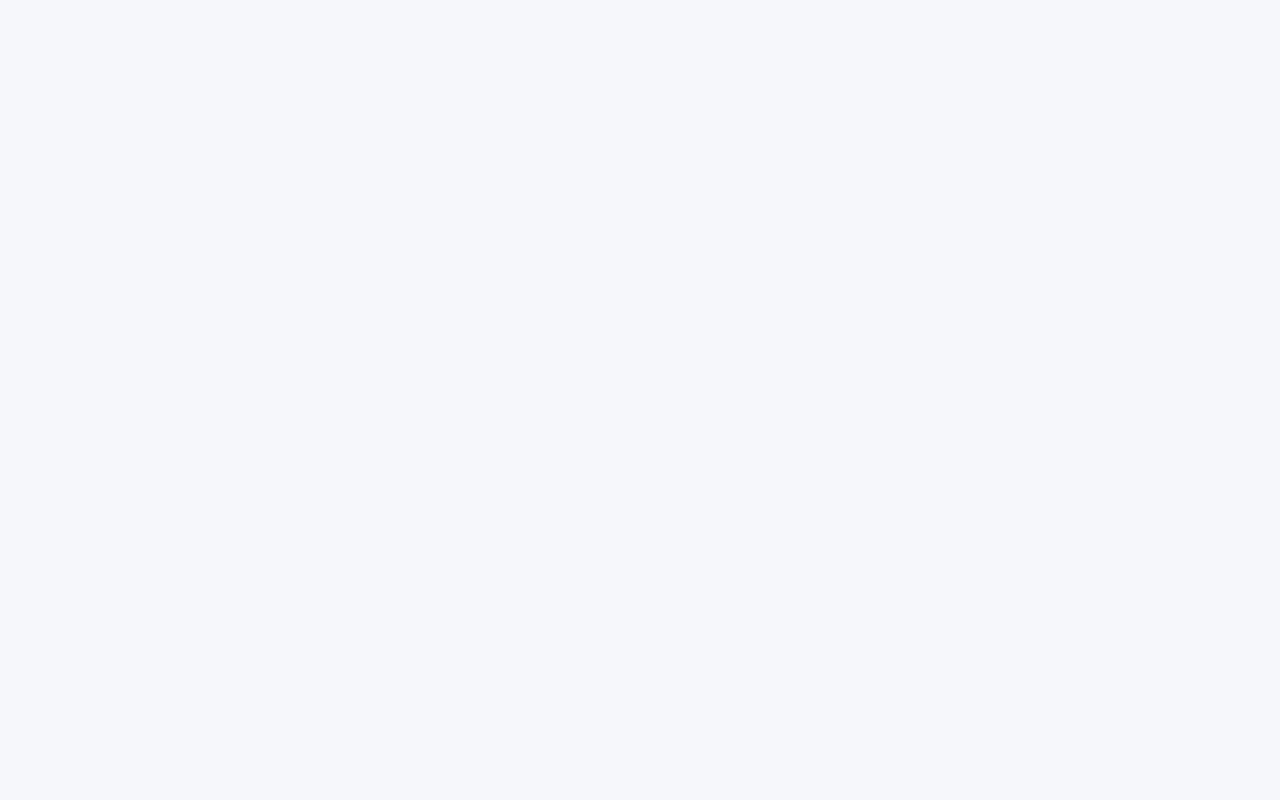
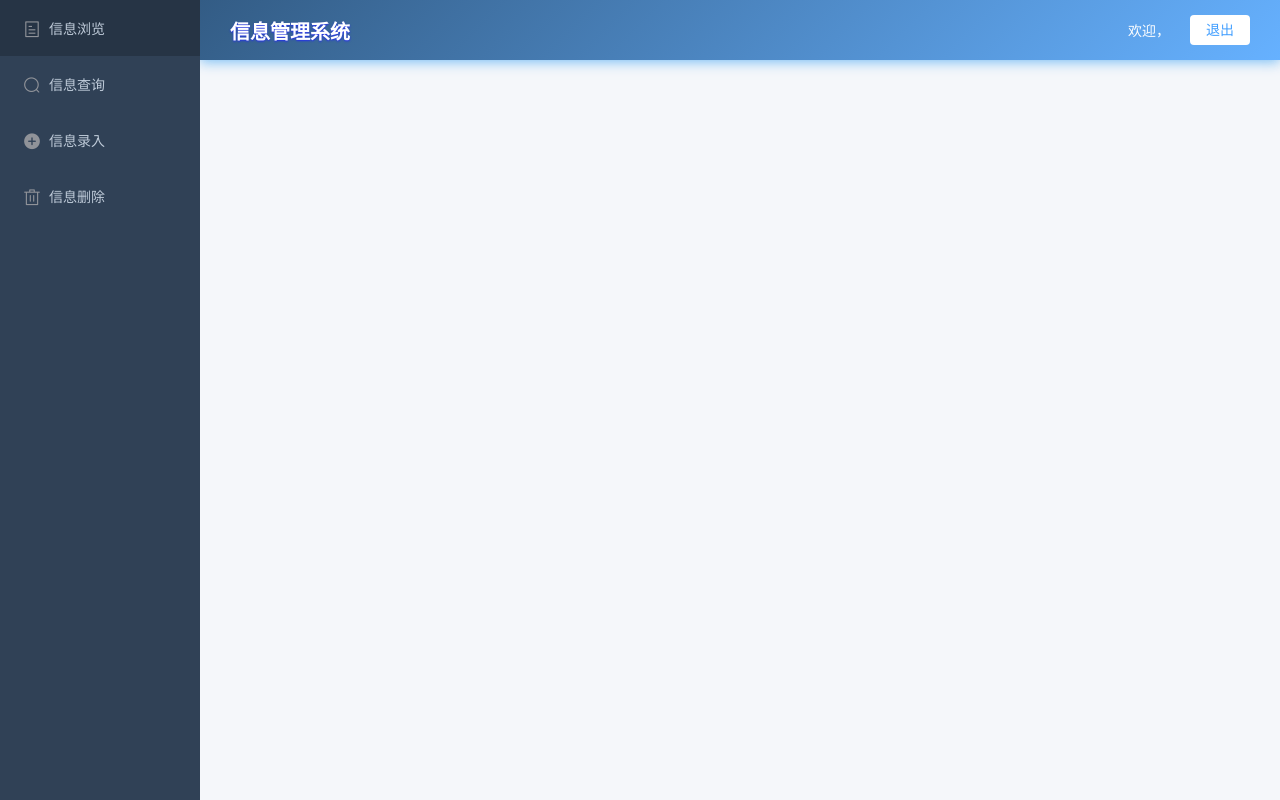
Before and after one commit to Yzenghui/information-management-system, a Vue app in the folder frontend/: page /add in a window 1280 px wide. Built offline with nearby package versions, Linux system fonts and the light colour scheme.

Commit message:
feat: 完成主布局框架Layout组件
- 添加侧边栏导航菜单（信息浏览、查询、录入、删除）
- 实现顶部导航栏（用户欢迎信息、退出登录功能）
- 完善主内容区域布局和欢迎页面
- 优化整体样式和交互效果

```diff
--- a/frontend/src/router/index.js
+++ b/frontend/src/router/index.js
@@ -1,22 +1,16 @@
 import Vue from "vue";
 import VueRouter from "vue-router";
-import HomeView from "../views/HomeView.vue";
 import UserLogin from "../views/Login.vue";
 
 Vue.use(VueRouter);
 
 const routes = [
   {
-    path: "/",
-    name: "home",
-    component: HomeView,
-    // meta 字段用于存储路由的额外信息（如权限要求）
-    meta: { requiresAuth: true }, // 需要登录
-  },
-  {
+    // path和name是访问同一component的两种不同标识符。
     path: "/login",
     name: "login",
     component: UserLogin,
+    // meta 字段用于存储路由的额外信息（如权限要求）
     meta: { requiresAuth: false }, // 不需要登录
   },
   {
@@ -26,19 +20,43 @@ const routes = [
     meta: { requiresAuth: false }, // 不需要登录
   },
   {
-    path: "/about",
-    name: "about",
-    // About 路由使用懒加载，优化性能
-    component: () => import("../views/AboutView.vue"),
-    meta: { requiresAuth: true },
+    path: "/",
+    name: "layout",
+    // @ 是 webpack 配置的别名，指向 /src
+    component: () => import("@/views/Layout.vue"),
+    meta: { requiresAuth: true }, // 需要登录
+    // 嵌套路由
+    children: [
+      {
+        // children的path是相对于父路径的，所以不要写开头斜杠
+        path: "browse",
+        name: "browse",
+        component: () => import("@/views/Browse.vue"),
+      },
+      {
+        path: "query",
+        name: "query",
+        component: () => import("@/views/Query.vue"),
+      },
+      {
+        path: "add",
+        name: "add",
+        component: () => import("@/views/Add.vue"),
+      },
+      {
+        path: "delete",
+        name: "delete",
+        component: () => import("@/views/Delete.vue"),
+      },
+    ],
   },
 ];
 
 // 创建路由实例创建路由实例
 const router = new VueRouter({
-  mode: "history",            // 使用 HTML5 History 模式（URL 没有 #）
+  mode: "history", // 使用 HTML5 History 模式（URL 没有 #）
   base: process.env.BASE_URL, // 基础路径，通常用于子目录部署
-  routes,                     // 传入前面定义的路由配置
+  routes, // 传入前面定义的路由配置
 });
 
 // 路由守卫 - 登录状态检查
@@ -52,7 +70,7 @@ router.beforeEach((to, from, next) => {
   if (to.meta.requiresAuth && !isLoggedIn) {
     // 需要登录但未登录，跳转到登录页
     next("/login");
-  } else if ((to.path === '/login' || to.path === '/register') && isLoggedIn) {
+  } else if ((to.path === "/login" || to.path === "/register") && isLoggedIn) {
     // 已登录但访问登录页或注册页，跳转到首页
     next("/");
   } else {
--- a/frontend/src/views/AboutView.vue
+++ /dev/null
@@ -1,5 +0,0 @@
-<template>
-  <div class="about">
-    <h1>This is an about page</h1>
-  </div>
-</template>
--- /dev/null
+++ b/frontend/src/views/Add.vue
@@ -0,0 +1,11 @@
+<template>
+    <div>
+
+    </div>
+</template>
+
+<script>
+export default {
+    name: "AddPage"
+}
+</script>
--- /dev/null
+++ b/frontend/src/views/Browse.vue
@@ -0,0 +1,11 @@
+<template>
+    <div>
+
+    </div>
+</template>
+
+<script>
+export default {
+    name: "BrowsePage"
+}
+</script>
--- /dev/null
+++ b/frontend/src/views/Delete.vue
@@ -0,0 +1,11 @@
+<template>
+    <div>
+
+    </div>
+</template>
+
+<script>
+export default {
+    name: "DeletePage"
+}
+</script>
--- a/frontend/src/views/HomeView.vue
+++ /dev/null
@@ -1,18 +0,0 @@
-<template>
-  <div class="home">
-    <img alt="Vue logo" src="../assets/logo.png">
-    <HelloWorld msg="Welcome to Your Vue.js App"/>
-  </div>
-</template>
-
-<script>
-// @ is an alias to /src
-import HelloWorld from '@/components/HelloWorld.vue'
-
-export default {
-  name: 'HomeView',
-  components: {
-    HelloWorld
-  }
-}
-</script>
--- /dev/null
+++ b/frontend/src/views/Layout.vue
@@ -0,0 +1,180 @@
+<template>
+  <el-container>
+    <!-- 侧边栏 -->
+    <!-- width写在属性可优于组件默认CSS与自定义CSS 显示，避免被覆盖 -->
+    <el-aside width="200px" class="sidebar">
+      <!-- router：启用vue-router导航，点击菜单自动跳转 -->
+      <!-- index：指定跳转的路由路径，对应router/index.js中的path -->
+      <!-- i标签是Element UI的图标组件 -->
+      <el-menu router class="menu">
+        <el-menu-item index="/browse">
+          <i class="el-icon-tickets"></i>
+          <span>信息浏览</span>
+        </el-menu-item>
+
+        <el-menu-item index="/query">
+          <i class="el-icon-search"></i>
+          <span>信息查询</span>
+        </el-menu-item>
+
+        <el-menu-item index="/add">
+          <i class="el-icon-circle-plus"></i>
+          <span>信息录入</span>
+        </el-menu-item>
+
+        <el-menu-item index="/delete">
+          <i class="el-icon-delete"></i>
+          <span>信息删除</span>
+        </el-menu-item>
+      </el-menu>
+    </el-aside>
+
+    <el-container>
+      <!-- 顶部导航 -->
+      <el-header class="header">
+        <div class="header-left">
+          <span>信息管理系统</span>
+        </div>
+
+        <div class="header-right">
+          <span>欢迎，{{ username }}</span>
+          <el-button @click="logout">退出</el-button>
+        </div>
+      </el-header>
+
+      <el-main>
+        <div class="welcome-page" v-if="$route.path === '/'">
+          <h1>欢迎使用信息管理系统</h1>
+          <p>请从左侧菜单选择功能</p>
+        </div>
+        <router-view v-else></router-view>
+      </el-main>
+    </el-container>
+  </el-container>
+</template>
+
+<script>
+export default {
+  name: "AppLayout",
+  data() {
+    return {
+      username: localStorage.getItem("username"),
+    };
+  },
+  methods: {
+    logout() {
+      localStorage.removeItem("isLoggedIn");
+      localStorage.removeItem("username");
+      this.$router.push("/login");
+    },
+  },
+};
+</script>
+
+<style scoped>
+/* 不加scoped：编译后变成全局CSS，所有组件都能用到 */
+/* 加scoped：编译后添加唯一属性选择器，只对当前组件生效 */
+.sidebar {
+  background: #304156;
+  height: 100vh;
+}
+
+.menu {
+  /* 移除菜单边框 */
+  border: none;
+  /* 设置深灰色背景 */
+  background: #304156;
+}
+
+.menu .el-menu-item {
+  /* 设置菜单项文字为浅灰色 */
+  color: #bfcbd9;
+}
+
+.menu .el-menu-item:hover {
+  /* 鼠标悬停时背景变深灰色 */
+  background: #263445;
+}
+
+.menu .el-menu-item.is-active {
+  /* 当前选中菜单项背景变蓝色，文字变白色 */
+  background: #409eff;
+  color: white;
+}
+
+.header {
+  /* 135deg 是渐变角度，表示从左上角到右下角 */
+  /* 0deg - 从下到上  90deg - 从左到右  180deg - 从上到下 */
+  background: linear-gradient(135deg, #335c85 0%, #66b1ff 100%);
+
+  /* 参数依次为：水平偏移（左右）、垂直偏移（上下）、
+  模糊半径（越大越模糊）、 扩散半径（阴影大小）、
+  颜色和透明度 */
+  box-shadow: 0 2px 12px 0 rgba(105, 182, 244, 0.89);
+
+  display: flex;
+  align-items: center; /* 垂直居中 */
+  justify-content: space-between; /*左右两端对齐，中间平均分布 */
+
+  padding: 0 30px;
+  height: 60px;
+}
+
+.header-left span {
+  color: white;
+  font-size: 20px;
+  font-weight: bold;
+
+  /* 参数依次为：水平偏移（文字右侧阴影）、垂直偏移（文字下方阴影）、
+  模糊半径（阴影模糊程度）、阴影颜色 */
+  text-shadow: 0 1px 2px rgb(35, 45, 241);
+}
+
+.header-right {
+  display: flex;
+  align-items: center;
+  gap: 20px; /* 子元素之间的间距 */
+}
+
+.header-right span {
+  color: white;
+  font-size: 14px;
+}
+
+.header-right .el-button {
+  color: #409eff;
+  background: white;
+  border: none;
+  border-radius: 4px; /* 圆角大小 */
+  padding: 8px 16px; /* 字体粗细 */
+  font-weight: 500;
+}
+
+/* 鼠标悬停状态 */
+.header-right .el-button:hover {
+  background: #f5f7fa;
+  transform: translateY(-1px); /* 垂直向上移动1像素，产生上浮效果 */
+  box-shadow: 0 2px 8px rgba(0, 0, 0, 0.15);
+}
+
+.welcome-page {
+  text-align: center;
+  padding: 100px 20px;
+  background: white;
+  border-radius: 12px;
+  box-shadow: 0 2px 12px 0 rgba(0, 0, 0, 0.1);
+  margin: 20px;
+}
+
+.welcome-page h1 {
+  color: #409EFF;
+  font-size: 36px;
+  margin-bottom: 20px;
+}
+
+.welcome-page p {
+  color: #606266;
+  font-size: 16px;
+}
+
+</style>
--- /dev/null
+++ b/frontend/src/views/Query.vue
@@ -0,0 +1,11 @@
+<template>
+    <div>
+
+    </div>
+</template>
+
+<script>
+export default {
+    name: "QueryPage"
+}
+</script>
```
